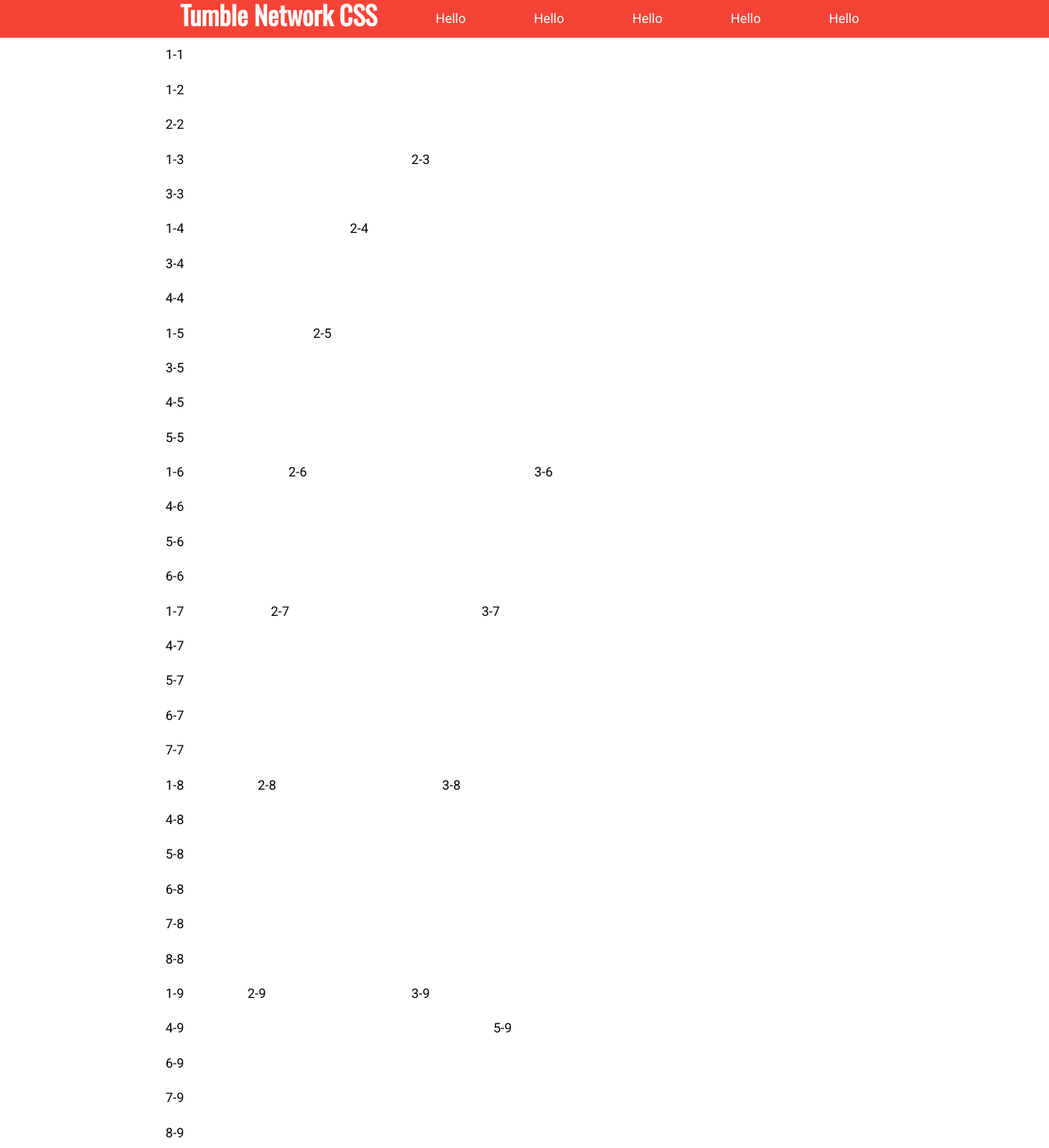
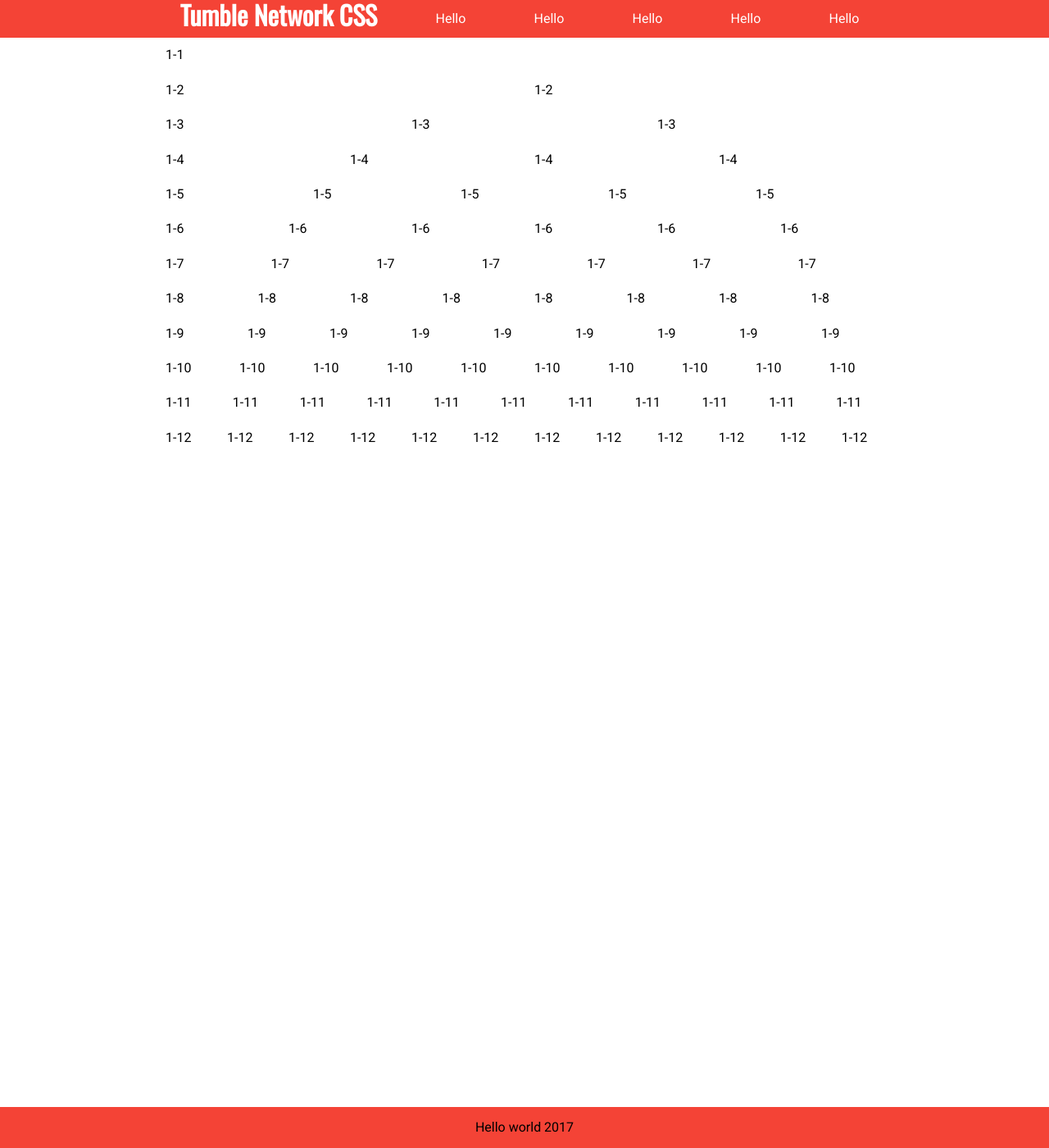
Before and after one commit to tumblenet/tumblenet-css, a Jekyll site: the page built from index.html, in a window 1280 px wide and 1400 px high. Shown: the whole window at 82% size. Built offline with Jekyll 4.4.1, drawn with Linux system fonts in a browser that asks for light colours; some of the changed text lies outside the part shown.

Commit message:
Update index.html

```diff
--- a/index.html
+++ b/index.html
@@ -5,7 +5,7 @@ layout: main
 <div class="tn-row">
   {% for i in (1..12) %}
   {% for j in (1..i) %}
-  <div class="tn-col-{{j}}-{{i}} tn-background-red">{{j}}-{{i}}</div>
+  <div class="tn-col-1-{{i}} tn-dev">1-{{i}}</div>
   {% endfor %}
   {% endfor %}
 </div>
```
